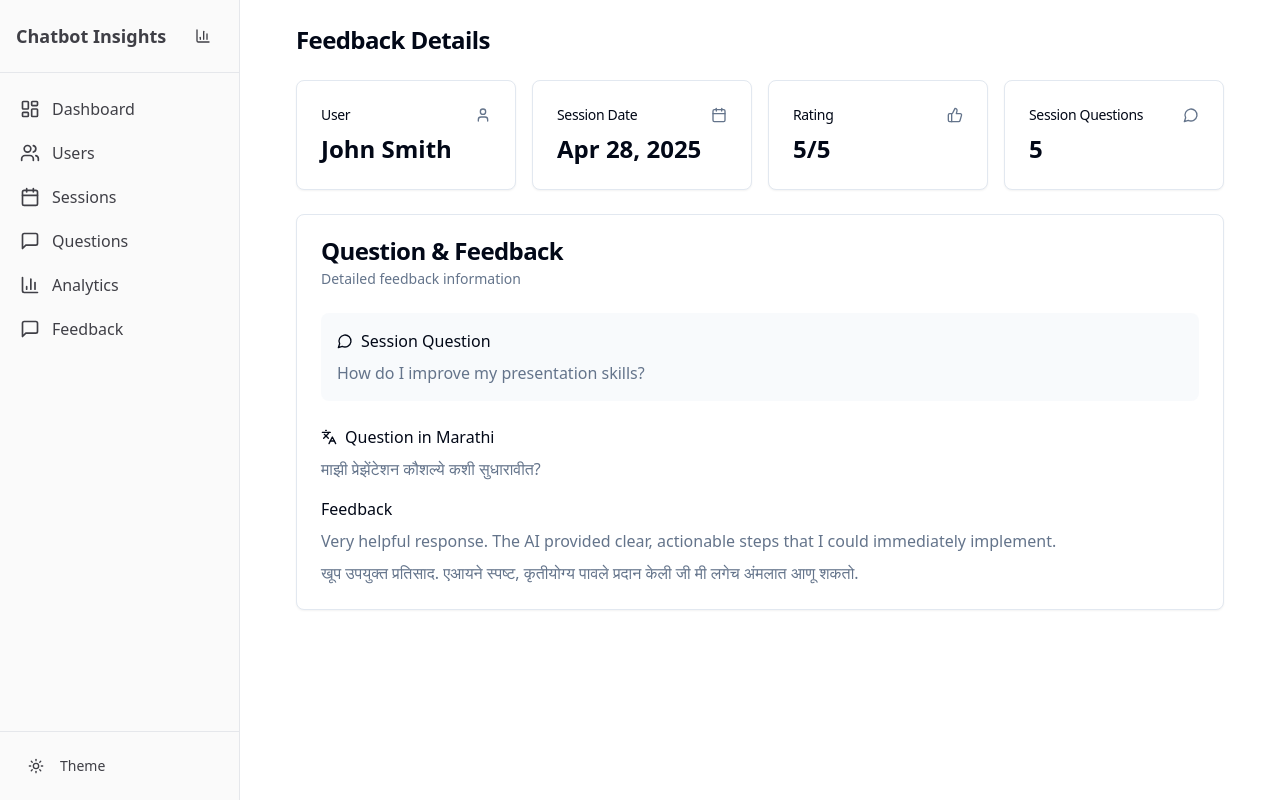
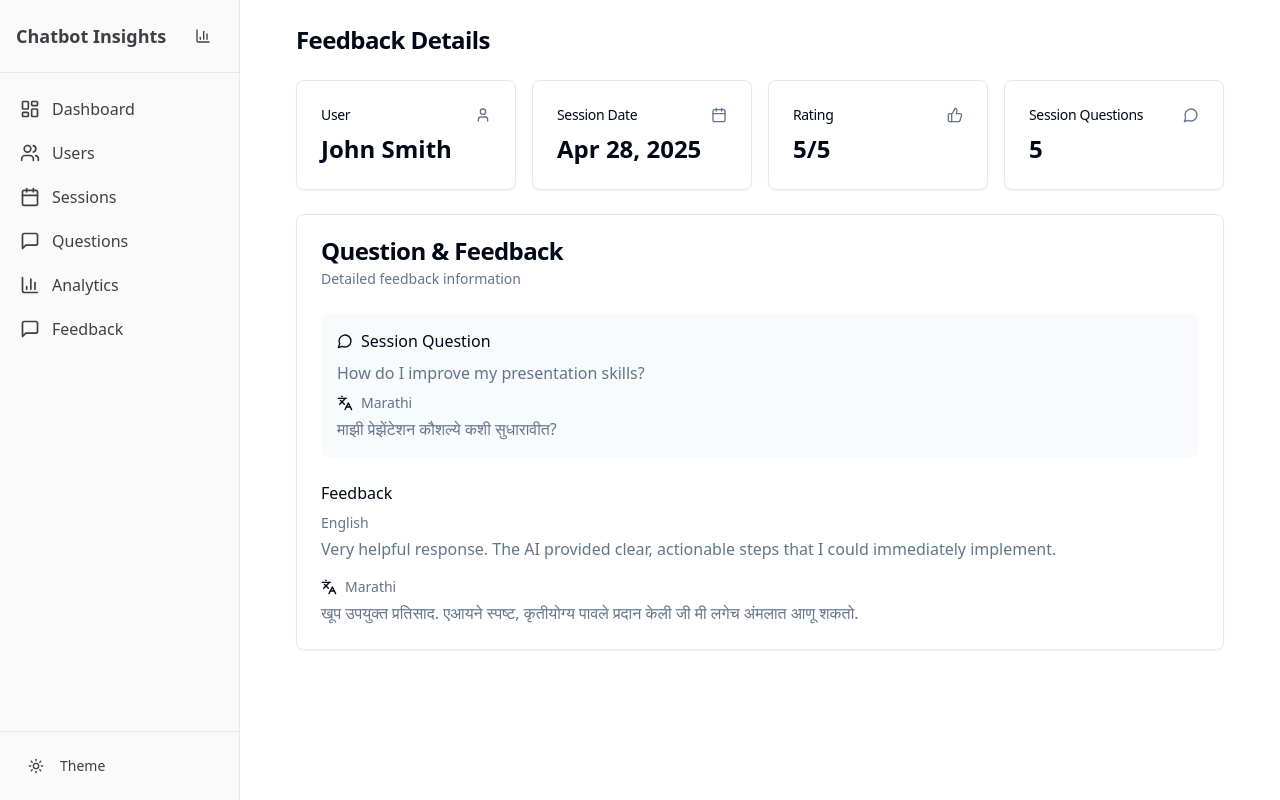
Before and after one commit to OpenAgriNet/oan-telemetry-dashboard-app, a React (Vite) app: page /feedback/fb1 in a window 1280 px wide. Built offline with nearby package versions, Linux system fonts and the light colour scheme.

Commit message:
feat: Show translations and link to session
- Display question and feedback translations.
- Make session question block clickable.
- Navigate to session details on click.

```diff
--- a/src/pages/FeedbackDetails.tsx
+++ b/src/pages/FeedbackDetails.tsx
@@ -1,3 +1,4 @@
+
 import React from "react";
 import { useParams, useNavigate } from "react-router-dom";
 import {
@@ -120,21 +121,37 @@ const FeedbackDetails = () => {
               <h3 className="font-medium">Session Question</h3>
             </div>
             <p className="text-muted-foreground">{feedback.questionText}</p>
+            {translation?.questionMarathi && (
+              <div className="mt-2">
+                <div className="flex items-center gap-2">
+                  <Languages className="h-4 w-4" />
+                  <span className="text-sm text-muted-foreground">Marathi</span>
+                </div>
+                <p className="text-muted-foreground mt-1">{translation.questionMarathi}</p>
+              </div>
+            )}
           </div>
 
           <div className="space-y-4">
             <div>
-              <div className="flex items-center gap-2 mb-2">
-                <Languages className="h-4 w-4" />
-                <h3 className="font-medium">Question in Marathi</h3>
+              <h3 className="font-medium mb-2">Feedback</h3>
+              <div className="space-y-4">
+                <div>
+                  <div className="flex items-center gap-2">
+                    <span className="text-sm text-muted-foreground">English</span>
+                  </div>
+                  <p className="text-muted-foreground mt-1">{feedback.feedback}</p>
+                </div>
+                {translation?.feedbackMarathi && (
+                  <div>
+                    <div className="flex items-center gap-2">
+                      <Languages className="h-4 w-4" />
+                      <span className="text-sm text-muted-foreground">Marathi</span>
+                    </div>
+                    <p className="text-muted-foreground mt-1">{translation.feedbackMarathi}</p>
+                  </div>
+                )}
               </div>
-              <p className="text-muted-foreground">{translation?.questionMarathi || "Translation not available"}</p>
-            </div>
-
-            <div>
-              <h3 className="font-medium mb-2">Feedback</h3>
-              <p className="text-muted-foreground mb-2">{feedback.feedback}</p>
-              <p className="text-muted-foreground">{translation?.feedbackMarathi || "Translation not available"}</p>
             </div>
           </div>
         </CardContent>
```
